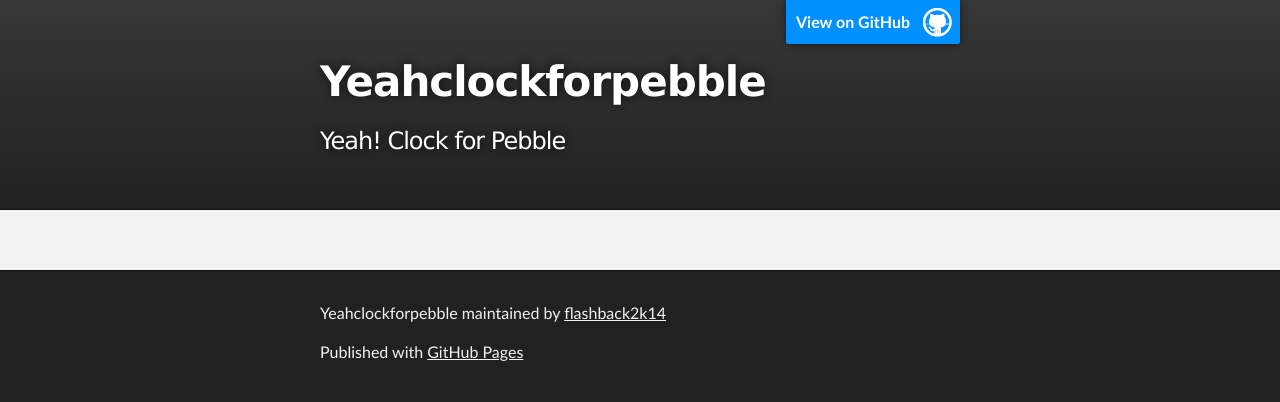
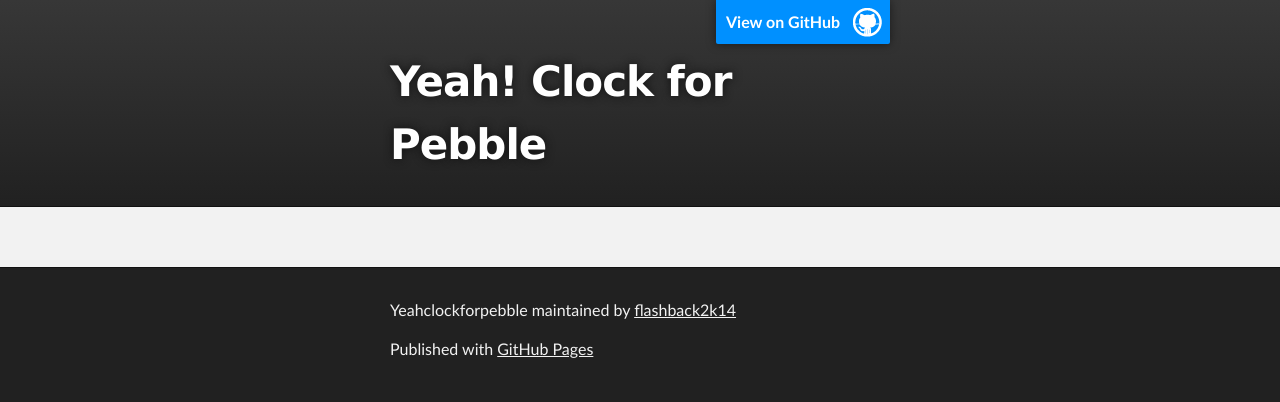
Before and after one commit to flashback2k14/yeahclockforpebble, a plain HTML site: page index.html in a window 1280 px wide. Drawn offline with Linux system fonts and the light colour scheme.

Commit message:
update html+css

```diff
--- a/index.html
+++ b/index.html
@@ -12,8 +12,7 @@
     <div id="header_wrap" class="outer">
         <header class="inner">
           <a id="forkme_banner" href="https://github.com/flashback2k14/yeahclockforpebble">View on GitHub</a>
-          <h1 id="project_title">Yeahclockforpebble</h1>
-          <h2 id="project_tagline">Yeah! Clock for Pebble</h2>
+          <h1 id="project_title">Yeah! Clock for Pebble</h1>
         </header>
     </div
     <!-- MAIN CONTENT -->
--- a/stylesheets/stylesheet.css
+++ b/stylesheets/stylesheet.css
@@ -266,6 +266,7 @@
 
 .inner {
   position: relative;
+  width: 500px;
   max-width: 640px;
   padding: 20px 10px;
   margin: 0 auto;
```
